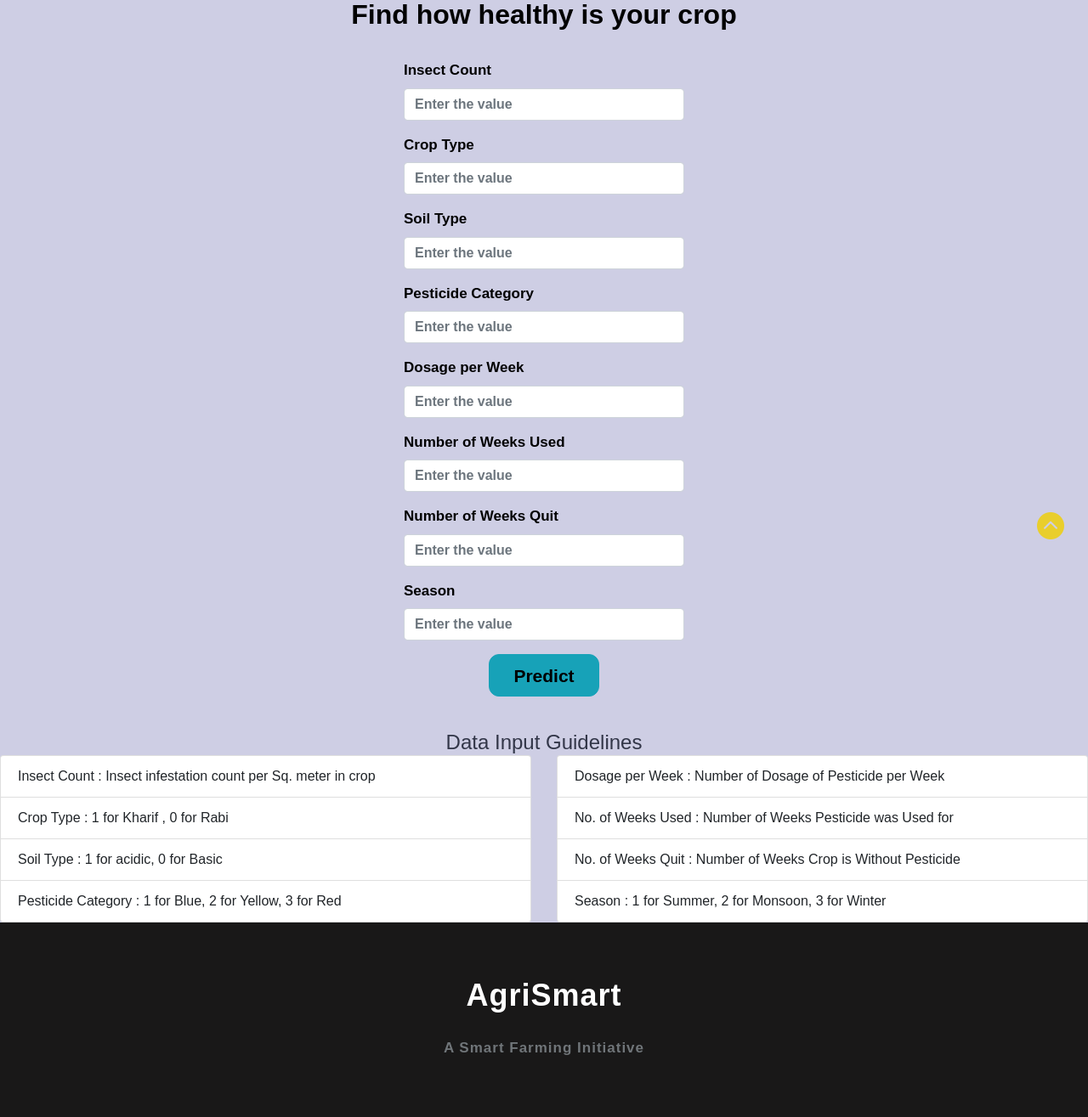
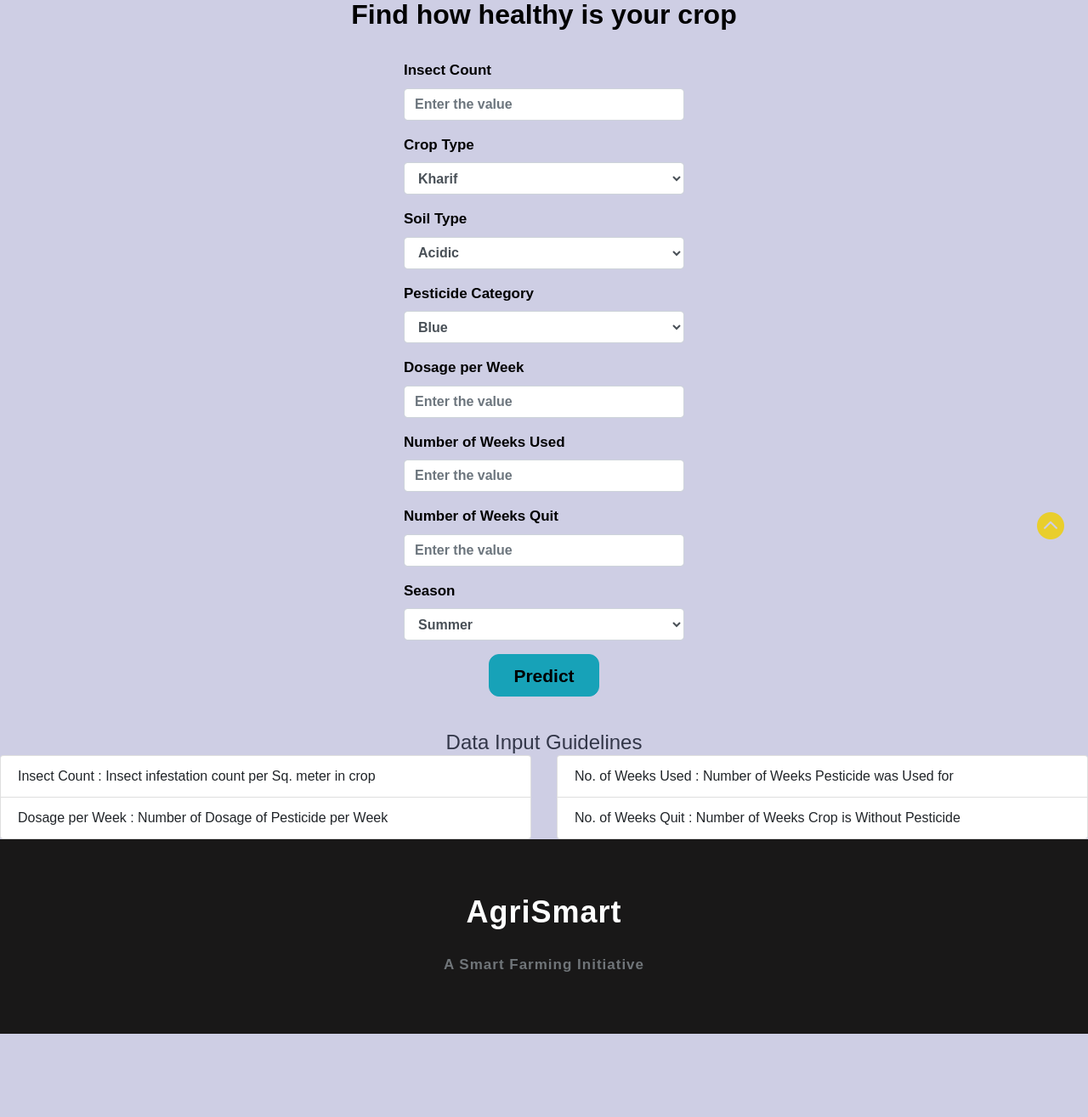
Before and after one commit to naikshubham14/AgriSmart, a Flask app: page /crop-damage in a window 1280 px wide. Shown: the part 131-1446 px from the top of the page at 85% size. After the commit the page ends 1348 px from the top, so only its background shows below. Run offline with Flask 2, Linux system fonts and the light colour scheme; parts of the project's set-up code (start-up, migrations or seed data) failed here and were passed over; some libraries are stand-ins or nearby versions; some web fonts are replaced.

Commit message:
Update crop-damage.html

```diff
--- a/templates/crop-damage.html
+++ b/templates/crop-damage.html
@@ -40,45 +40,48 @@
         required
       />
     </div>
+
     <div class="form-group">
-      <label for="Crop_Type" style="font-size: 17px"
-        ><b>Crop Type</b></label
-      >
-      <input
-        type="text"
-        class="form-control"
+      <label for="Crop_Type" style="font-size: 17px"><b>Crop Type</b></label>
+      <select class="form-control"
         id="Crop_Type"
         name="Crop_Type"
         placeholder="Enter the value"
         style="font-weight: bold"
-        required
-      />
+        required>
+      <option value="1">Kharif</option>
+      <option value="0">Rabi</option>
+      </select>
     </div>
 
     <div class="form-group">
       <label for="Soil_Type" style="font-size: 17px"><b>Soil Type</b></label>
-      <input
-        type="text"
-        class="form-control"
+      <select class="form-control"
         id="Soil_Type"
         name="Soil_Type"
         placeholder="Enter the value"
         style="font-weight: bold"
-        required
-      />
+        required>
+      <option value="1">Acidic</option>
+      <option value="0">Basic</option>
+      </select>
+
     </div>
     <div class="form-group">
       <label for="Pesticide_Use_Category" style="font-size: 17px"><b>Pesticide Category</b></label>
-      <input
-        type="text"
-        class="form-control"
+
+      <select class="form-control"
         id="Pesticide_Use_Category"
         name="Pesticide_Use_Category"
         placeholder="Enter the value"
         style="font-weight: bold"
-        required
-      />
+        required>
+      <option value="1">Blue</option>
+      <option value="2">Yellow</option>
+      <option value="3">Red</option>
+      </select>
     </div>
+
     <div class="form-group">
       <label for="Number_Doses_Week" style="font-size: 17px"><b>Dosage per Week</b></label>
       <input
@@ -117,15 +120,18 @@
     </div>
     <div class="form-group">
       <label for="Season" style="font-size: 17px"><b>Season</b></label>
-      <input
-        type="text"
-        class="form-control"
+
+      <select class="form-control"
         id="Season"
         name="Season"
         placeholder="Enter the value"
         style="font-weight: bold"
-        required
-      />
+        required>
+      <option value="1">Summer</option>
+      <option value="2">Monsoon</option>
+      <option value="3">Winter</option>
+      </select>
+
     </div>
 
 
@@ -147,17 +153,15 @@
   >
     <ul class="list-group">
   <li class="list-group-item">Insect Count : Insect infestation count per Sq. meter in crop</li>
-  <li class="list-group-item">Crop Type : 1 for Kharif , 0 for Rabi</li>
-  <li class="list-group-item">Soil Type : 1 for acidic, 0 for Basic</li>
-  <li class="list-group-item">Pesticide Category : 1 for Blue, 2 for Yellow, 3 for Red</li>
+    <li class="list-group-item">Dosage per Week : Number of Dosage of Pesticide per Week</li>
+
 </ul>
   </div>
   <div class="col-sm-6">
     <ul class="list-group">
-  <li class="list-group-item">Dosage per Week : Number of Dosage of Pesticide per Week</li>
+
   <li class="list-group-item">No. of Weeks Used : Number of Weeks Pesticide was Used for</li>
   <li class="list-group-item">No. of Weeks Quit : Number of Weeks Crop is Without Pesticide</li>
-  <li class="list-group-item">Season : 1 for Summer, 2 for Monsoon, 3 for Winter</li>
 </ul>
   </div>
 </div>
```
